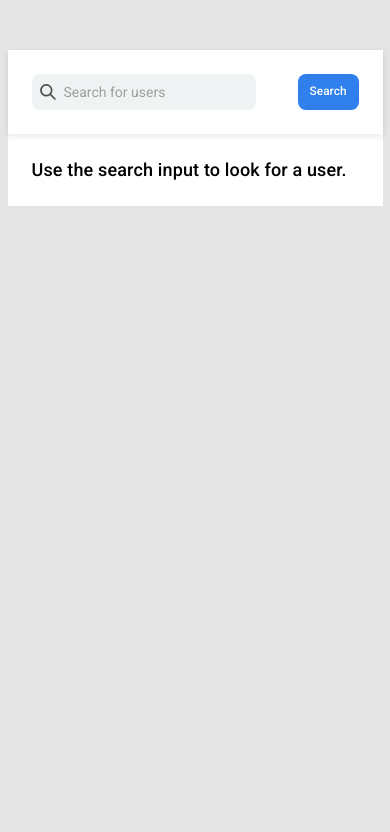
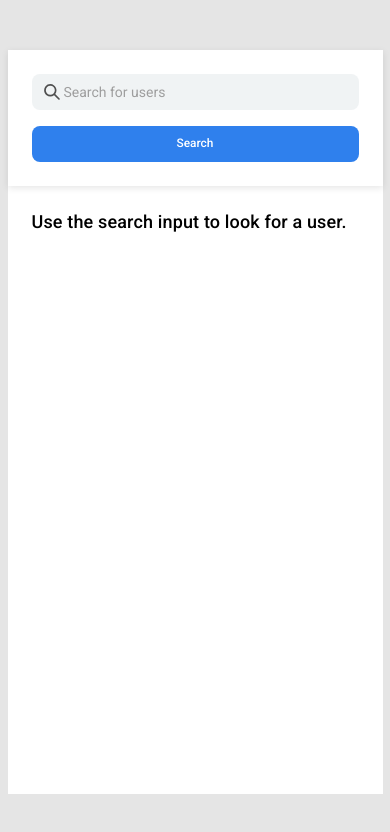
Before and after one commit to drzamich/github-badge, a React (Create React App) app: page / in a window 390 px wide. Shown: the top 832 px of the page. Built offline with nearby package versions, Linux system fonts and the light colour scheme.

Commit message:
feat: increase responsiveness of the page

```diff
--- a/src/App.tsx
+++ b/src/App.tsx
@@ -11,6 +11,7 @@ import { Color, GlobalStyle, Heading } from './styles';
 const Container = styled.div`
   background: ${Color.White};
   padding: 24px;
+  flex: 1 1 auto;
 `;
 
 const App: React.FC = () => {
--- a/src/Badge.tsx
+++ b/src/Badge.tsx
@@ -47,6 +47,7 @@ const Repos = styled.ul`
     color: ${Color.RoyalBlue};
     text-decoration: none;
     margin-bottom: 16px;
+    word-break: break-all;
 
     &:hover {
       text-decoration: underline;
--- a/src/Search.tsx
+++ b/src/Search.tsx
@@ -1,6 +1,6 @@
 import React from 'react';
 import styled from 'styled-components';
-import { Color } from './styles';
+import { Breakpoint, Color } from './styles';
 import SearchIcon from './assets/SearchIcon.svg';
 
 const Container = styled.div`
@@ -10,6 +10,10 @@ const Container = styled.div`
   justify-content: space-between;
   box-shadow: 0px 2px 7px rgba(0, 0, 0, 0.1);
   position: relative;
+
+  @media (max-width: ${Breakpoint.Width}), ${Breakpoint.TouchScreen} {
+    flex-direction: column;
+  }
 `;
 
 const Input = styled.input`
@@ -35,6 +39,10 @@ const Button = styled.button`
   color: ${Color.White};
   font-weight: 500;
   cursor: pointer;
+
+  @media (max-width: ${Breakpoint.Width}), ${Breakpoint.TouchScreen} {
+    margin-top: 16px;
+  }
 `;
 
 interface SearchProps {
--- a/src/styles.ts
+++ b/src/styles.ts
@@ -9,6 +9,12 @@ export enum Color {
   RoyalBlue = '#2F80ED',
   SilverChalice = '#9E9E9E',
   White = '#FFFFFF',
+}
+
+export enum Breakpoint {
+  Width = '400px',
+  Height = '600px',
+  TouchScreen = '(hover: none) and (pointer: coarse)',
 }
 
 export const GlobalStyle = createGlobalStyle`
@@ -40,6 +46,10 @@ export const GlobalStyle = createGlobalStyle`
     display: flex;
     flex-direction: column;
     padding: 50px 0;
+
+    @media (max-height: ${Breakpoint.Height}) {
+      padding: 0;
+    }
   }
 `;
 
```
